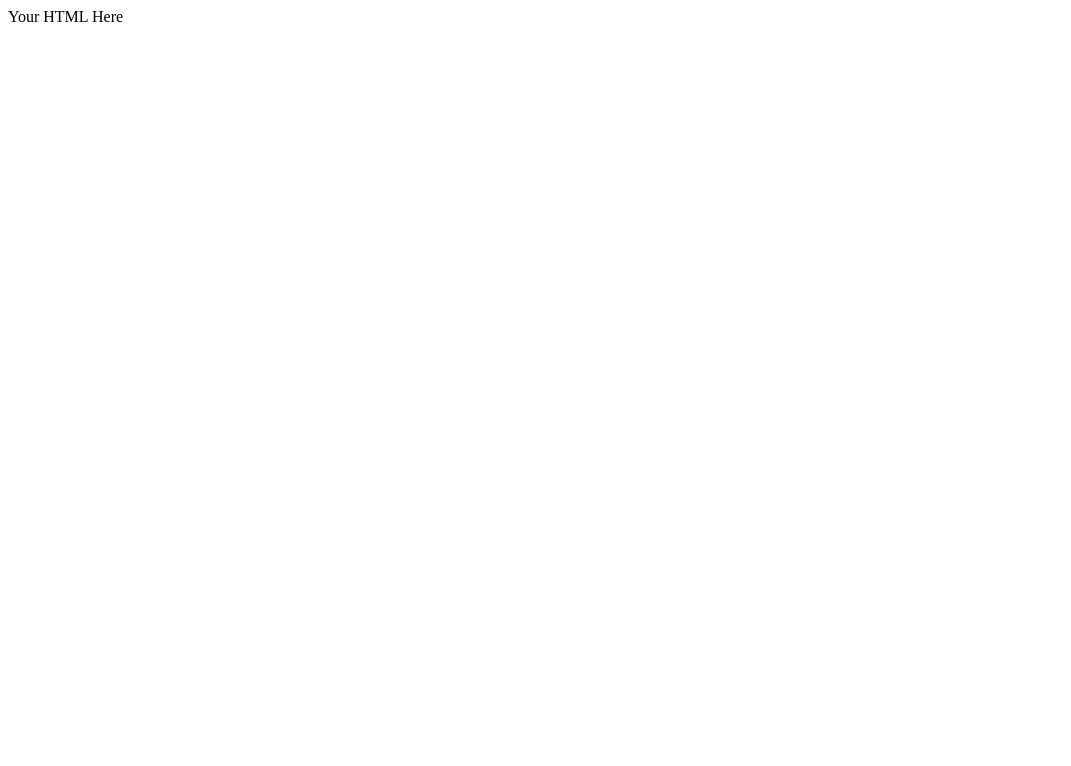
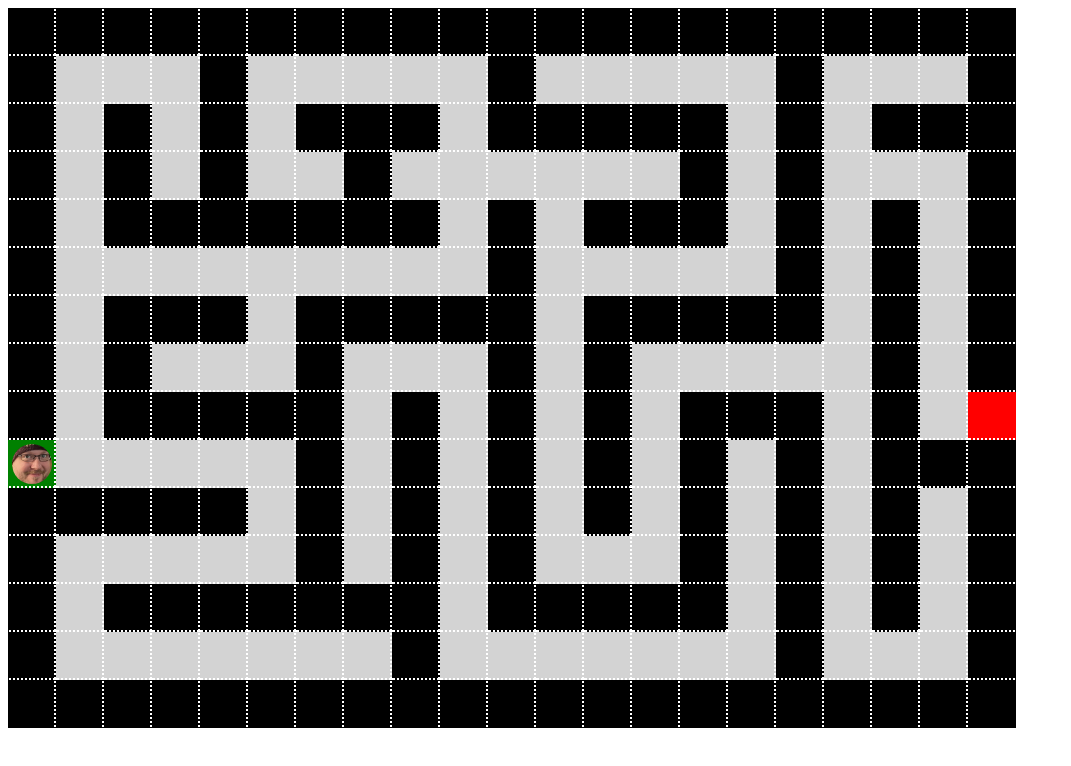
Before and after one commit to davegregg/maze-starter-beryllium2, a plain HTML site: page index.html in a window 1280 px wide. Shown: the whole page, without its empty margins (0-1071 px from the left). Drawn offline with Linux system fonts and the light colour scheme.

Commit message:
demo code

```diff
--- a/code.js
+++ b/code.js
@@ -1,3 +1,7 @@
+const mainElement = document.querySelector("main")
+let playerElement = null
+
+const playerDestination = { rowIndex: 0, cellIndex: 0 }
 const map = [
   "WWWWWWWWWWWWWWWWWWWWW",
   "W   W     W     W   W",
@@ -16,4 +20,92 @@ const map = [
   "WWWWWWWWWWWWWWWWWWWWW"
 ];
 
-// Your Code Here.
+// row loop
+for (let rowIndex = 0; rowIndex < map.length; rowIndex += 1) {
+  const rowMap = map[rowIndex]
+  const rowElement = document.createElement("div")
+  rowElement.classList.add("row")
+  rowElement.dataset.rowIndex = rowIndex // https://mdn.io/using-data-attributes
+  mainElement.append(rowElement)
+
+  // column loop
+  for (let cellIndex = 0; cellIndex < rowMap.length; cellIndex += 1) {
+    const cellType = rowMap[cellIndex]
+    const cellElement = document.createElement("div")
+    cellElement.classList.add("cell")
+    cellElement.dataset.cellIndex = cellIndex // https://mdn.io/using-data-attributes
+    rowElement.append(cellElement)
+
+    if (cellType === "W") {
+      cellElement.classList.add("wall")
+    } else if (cellType === " ") {
+      cellElement.classList.add("floor")
+    } else if (cellType === "S") {
+      cellElement.classList.add("floor", "start")
+
+      playerElement = document.createElement("div")
+      playerElement.classList.add("player")
+      cellElement.append(playerElement)
+
+      // Set our model of the player destination to the starting position, which is our CURRENT indexes:
+      const rowElement = cellElement.parentElement
+      playerDestination.rowIndex = rowIndex
+      playerDestination.cellIndex = cellIndex
+    } else if (cellType === "F") {
+      cellElement.classList.add("floor", "finish")
+    }
+
+  }
+
+}
+
+function onKeypress (event) {
+  const keyPressed = event.key
+
+  if (keyPressed === "ArrowRight") {
+    moveRight()
+  } else if (keyPressed === "ArrowLeft") {
+    moveLeft()
+  } else if (keyPressed === "ArrowDown") {
+    moveDown()
+  } else if (keyPressed === "ArrowUp") {
+    moveUp()
+  }
+
+  // Check for a win!
+  const isFinish = playerElement.parentElement.classList.contains("finish")
+  if (isFinish) {
+    console.log("YOU WON!")
+  }
+}
+
+function moveRight () {
+  // First, update the playerDestination model according to the direction you want to move:
+  playerDestination.cellIndex += 1
+  // Then, update the playerElement itself (that is, MOVE it):
+  movePlayerToDestinationPosition()
+}
+
+function moveLeft () {
+  playerDestination.cellIndex -= 1
+  movePlayerToDestinationPosition()
+}
+
+function moveDown () {
+  playerDestination.rowIndex += 1
+  movePlayerToDestinationPosition()
+}
+
+function moveUp () {
+  playerDestination.rowIndex -= 1
+  movePlayerToDestinationPosition()
+}
+
+function movePlayerToDestinationPosition () {
+  const destinationRow = mainElement.childNodes[playerDestination.rowIndex]
+  const destinationCell = destinationRow.childNodes[playerDestination.cellIndex]
+
+  destinationCell.append(playerElement)
+}
+
+document.addEventListener("keydown", onKeypress)
--- a/index.html
+++ b/index.html
@@ -20,7 +20,9 @@
   </head>
 
   <body>
-    Your HTML Here
+
+    <main></main>
+
     <script src="code.js"></script>
   </body>
 </html>
--- a/style.css
+++ b/style.css
@@ -1 +1,42 @@
-/* Write your CSS Here. */
+main {
+  display: flex;
+  flex-direction: column;
+}
+
+.row {
+  display: flex;
+  flex-direction: row;
+}
+
+.cell {
+  display: flex;
+  justify-content: center;
+  align-items: center;
+
+  min-width: 3rem;
+  min-height: 3rem;
+  flex-basis: 3rem;
+  background: black;
+  outline: 2px dotted white;
+}
+
+.player {
+  width: 2.5rem;
+  height: 2.5rem;
+  border-radius: 50%;
+  background: url("./player-background.jpg");
+  background-position: center;
+  background-size: 5rem;
+}
+
+.floor {
+  background: lightgray;
+}
+
+.start {
+  background: green;
+}
+
+.finish {
+  background: red;
+}
```
Also changed, not shown: player-background.jpg (added).
